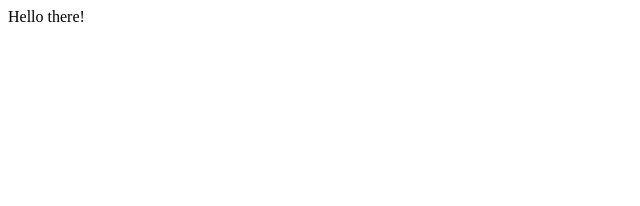
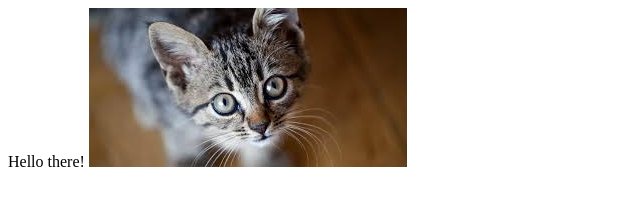
Before and after one commit to whodatbo1/CatSite, a plain HTML site: page html/index.html in a window 1280 px wide. Shown: the whole page, without its empty margins (0-640 px from the left). Drawn offline with Linux system fonts and the light colour scheme.

Commit message:
Added image

```diff
--- a/html/index.html
+++ b/html/index.html
@@ -1,5 +1,6 @@
 <html>
   <body>
     Hello there!
+    <img src="/staticElements/images/randomCat.jpg">
   </body>
 </html>
```
Also changed, not shown: staticElements/images/randomCat.jpg (added).
